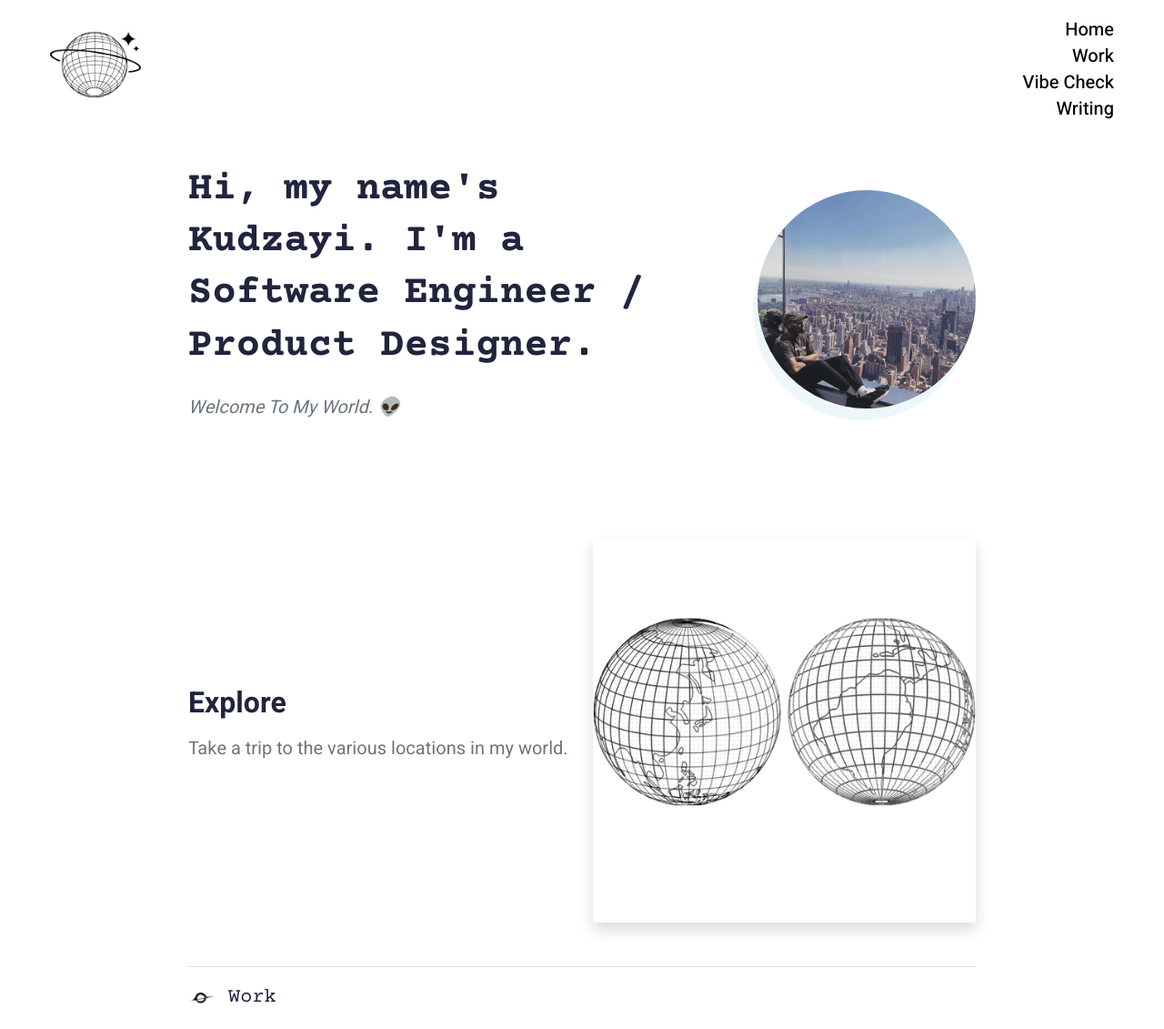
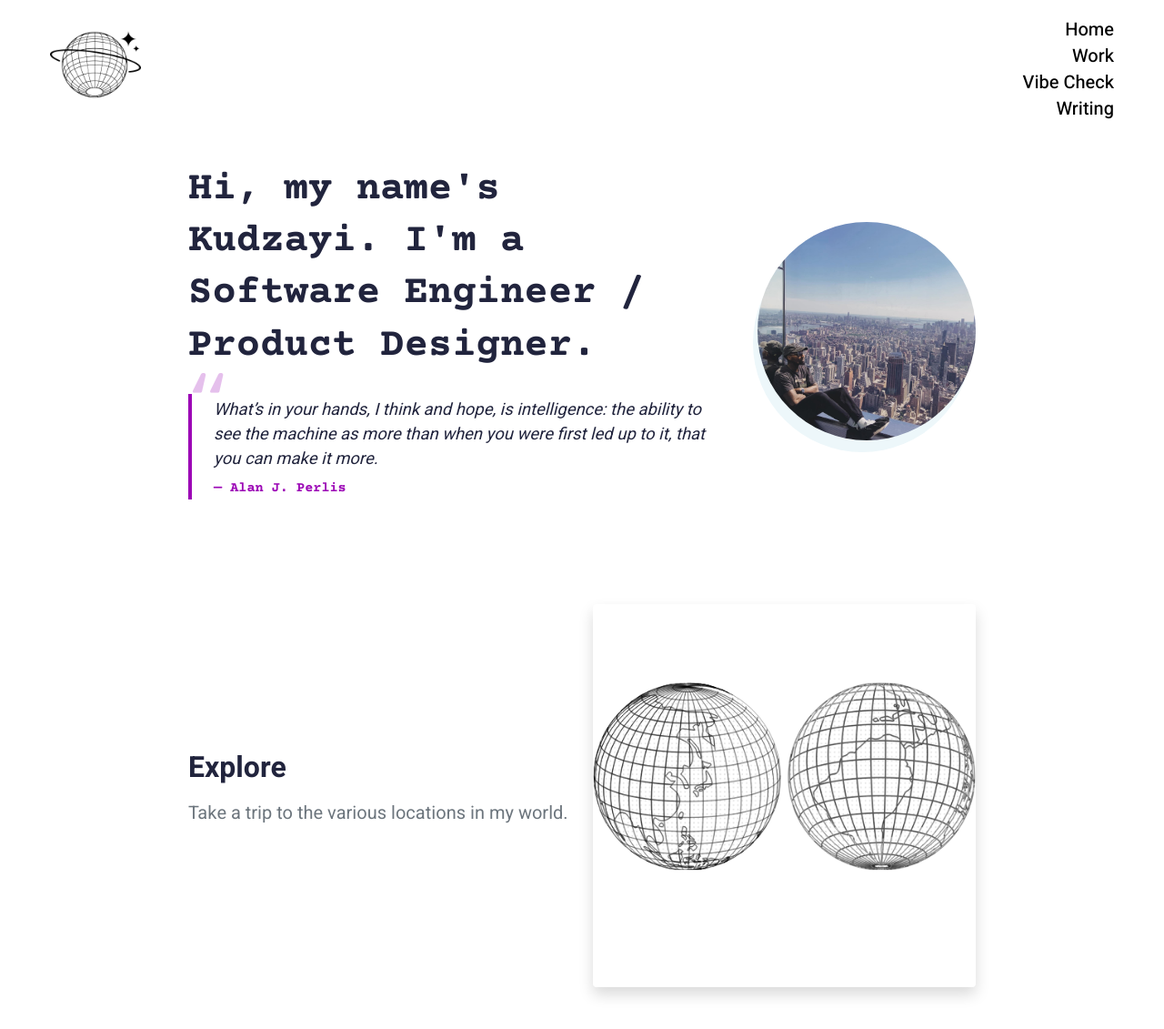
Before and after one commit to Kudzmat/myworld, a Django app: page / in a window 1280 px wide. Shown: the top 1131 px of the page at 91% size. Run offline with Django 4.2, Linux system fonts and the light colour scheme; data comes from the database, SQL or seed files in the repository; parts of the project's set-up code (start-up, migrations or seed data) failed here and were passed over; some libraries are stand-ins or nearby versions.

Commit message:
New home page message

```diff
--- a/main/templates/main/index.html
+++ b/main/templates/main/index.html
@@ -43,7 +43,10 @@ Start Content
         <div class="col-md">
           <div class="bannerContent">
             <h1 class="xlTitle pb-3">Hi, my name's {{me.first_name|title}}. I'm a {{me.userprofile.title}}.</h1>
-            <p class="lead text-muted"><i>Welcome To My World. 👽</i></p>
+            <blockquote class="bannerQuote">
+              <p class="bannerQuote__text">What&rsquo;s in your hands, I think and hope, is intelligence: the ability to see the machine as more than when you were first led up to it, that you can make it more.</p>
+              <cite class="bannerQuote__cite">&mdash; <a href="https://alok.github.io/2018/09/05/alan-perlis/" target="_blank">Alan J. Perlis</a></cite>
+            </blockquote>
           </div>
         </div>
       </div>
--- a/static/css/style.css
+++ b/static/css/style.css
@@ -291,6 +291,37 @@ a, .btn {
 }
 .bannerBtnCol {
 	padding-top: 15px;
+}
+.bannerQuote {
+  position: relative;
+  margin: 0;
+  padding: 4px 0 4px 24px;
+  border-left: 4px solid var(--primaryColor);
+}
+.bannerQuote::before {
+  content: "\201C";
+  position: absolute;
+  left: -6px;
+  top: -30px;
+  font-family: var(--titleFont);
+  font-size: 5rem;
+  line-height: 1;
+  color: var(--primaryColor);
+  opacity: 0.25;
+}
+.bannerQuote__text {
+  margin: 0 0 10px;
+  font-size: 1.15rem;
+  font-style: italic;
+  color: var(--baseColor);
+}
+.bannerQuote__cite {
+  display: block;
+  font-family: var(--titleFont);
+  font-style: normal;
+  font-size: 0.95rem;
+  font-weight: var(--bold);
+  color: var(--primaryColor);
 }
 
 .sectionSpace {
```
